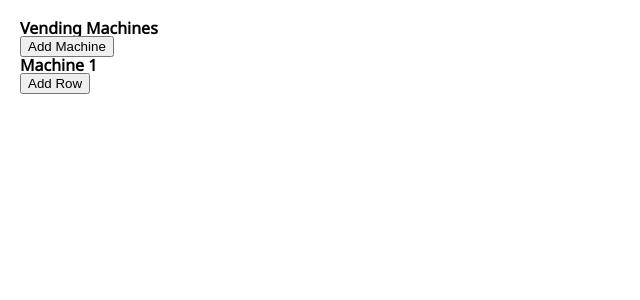
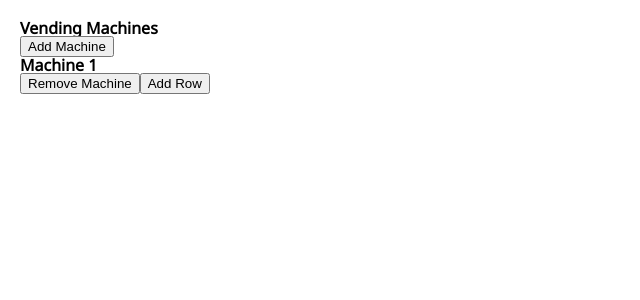
Before and after one commit to msherm/vending-machine, a React app: page / in a window 1280 px wide. Both pictures are taken after a click on the button "Add Machine". Shown: the top 300 px of the page, without its empty margins (0-640 px from the left). Built offline with nearby package versions, Linux system fonts and the light colour scheme.

Commit message:
Remove functionality added to Machine component

```diff
--- a/src/actions/action-creators.js
+++ b/src/actions/action-creators.js
@@ -3,6 +3,13 @@ import * as types from './action-types';
 export const addVendingMachine = () => {
   return {
     type: types.ADD_VENDING_MACHINE
+  };
+}
+
+export const removeVendingMachine = (machineIndex) => {
+  return {
+    type: types.REMOVE_VENDING_MACHINE,
+    machineIndex
   };
 }
 
--- a/src/actions/action-types.js
+++ b/src/actions/action-types.js
@@ -1,5 +1,6 @@
 //Actions
 export const ADD_VENDING_MACHINE = 'ADD_VENDING_MACHINE';
+export const REMOVE_VENDING_MACHINE = 'REMOVE_VENDING_MACHINE';
 export const ADD_ROW = 'ADD_ROW';
 export const REMOVE_ROW = 'REMOVE_ROW';
 export const ADD_COLUMN = 'ADD_COLUMN';
--- a/src/components/App.jsx
+++ b/src/components/App.jsx
@@ -14,6 +14,7 @@ class App extends React.Component {
   		return <Machine key={ i }
   										machineIndex={ i }
   										rows={ machineData.rows }
+                      removeVendingMachine={ this.props.removeVendingMachine }
   										addRow={ this.props.addRow }
                       removeRow={ this.props.removeRow }
   										addColumn={ this.props.addColumn }
--- a/src/components/Machine.jsx
+++ b/src/components/Machine.jsx
@@ -2,6 +2,10 @@ import React, { PropTypes } from 'react';
 import Row from './Row.jsx';
 
 const Machine = (props) => {
+  const removeVendingMachine = () => {
+    props.removeVendingMachine(props.machineIndex);
+  }
+
 	const addRow = () => {
 		props.addRow(props.machineIndex);
 	}
@@ -23,6 +27,7 @@ const Machine = (props) => {
   return (
     <li className="machine">
     	<h2>Machine { props.machineIndex + 1 }</h2>
+      <button className="remove-machine-button" onClick={ removeVendingMachine }>Remove Machine</button>
     	<button className="add-row-button" onClick={ addRow }>Add Row</button>
     	<ul className="rows">
     		{ rows }
--- a/src/containers/AppContainer.jsx
+++ b/src/containers/AppContainer.jsx
@@ -3,13 +3,14 @@ import { connect } from 'react-redux';
 import App from '../components/App.jsx';
 import store from '../store';
 
-import { addVendingMachine, addRow, removeRow, addColumn, removeColumn, addSlot, removeSlot, addProduct, removeProduct } from '../actions/action-creators.js';
+import { addVendingMachine, removeVendingMachine, addRow, removeRow, addColumn, removeColumn, addSlot, removeSlot, addProduct, removeProduct } from '../actions/action-creators.js';
 
 class AppContainer extends React.Component {
   render() {
     return (
       <App machines={ this.props.machines }
            addVendingMachine={ this.props.handleAddVendingMachine }
+           removeVendingMachine={ this.props.handleRemoveVendingMachine }
            addRow={ this.props.handleAddRow }
            removeRow={ this.props.handleRemoveRow }
            addColumn={ this.props.handleAddColumn }
@@ -32,6 +33,9 @@ const mapDispatchToProps = function(dispatch) {
   return {
     handleAddVendingMachine: () => {
       dispatch(addVendingMachine());
+    },
+    handleRemoveVendingMachine: (machineIndex) => {
+      dispatch(removeVendingMachine(machineIndex));
     },
     handleAddRow: (machineIndex) => {
       dispatch(addRow(machineIndex));
--- a/src/reducers/machines-reducer.js
+++ b/src/reducers/machines-reducer.js
@@ -1,4 +1,4 @@
-import { ADD_VENDING_MACHINE, ADD_ROW, REMOVE_ROW, ADD_COLUMN, REMOVE_COLUMN, ADD_SLOT, REMOVE_SLOT, ADD_PRODUCT, REMOVE_PRODUCT } from '../actions/action-types';
+import { ADD_VENDING_MACHINE, REMOVE_VENDING_MACHINE, ADD_ROW, REMOVE_ROW, ADD_COLUMN, REMOVE_COLUMN, ADD_SLOT, REMOVE_SLOT, ADD_PRODUCT, REMOVE_PRODUCT } from '../actions/action-types';
 
 const initialState = {
   machines: []
@@ -10,6 +10,8 @@ const machinesReducer = function(state = initialState, action) {
     case ADD_VENDING_MACHINE:
       machines.push({ rows: [] });
       return Object.assign({}, state, { machines: machines });
+    case REMOVE_VENDING_MACHINE:
+      return Object.assign({}, state, { machines: [...machines.slice(0, action.machineIndex), ...machines.slice(action.machineIndex + 1)] });
     case ADD_ROW:
       //add row at machines[machineIndex]
       machines[action.machineIndex].rows.push({ columns: [] });
```
